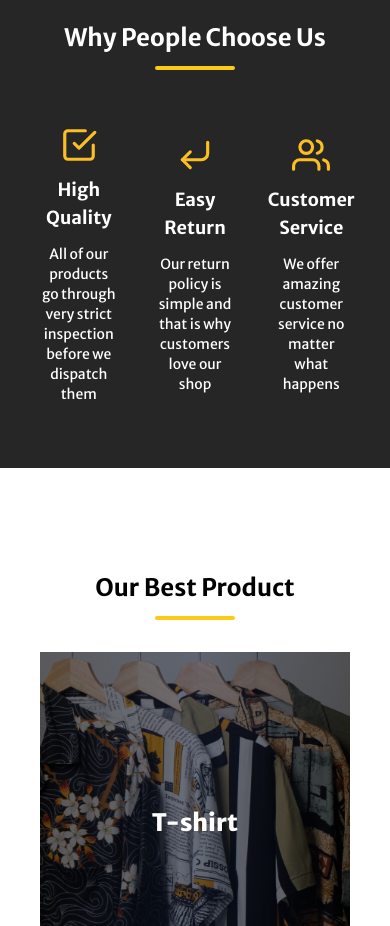
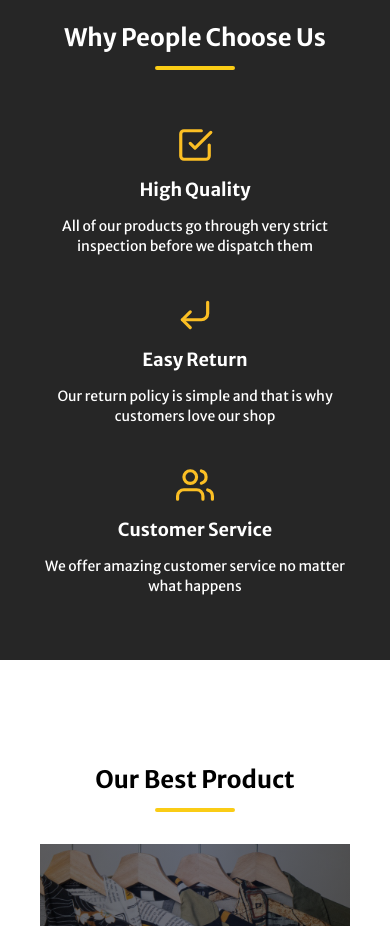
Before and after one commit to rustiandacodes/ribsgold-ecommerce, a React (Create React App) app: page / in a window 390 px wide. Shown: the part 1240-2166 px from the top of the page. Built offline with nearby package versions, Linux system fonts and the light colour scheme.

Commit message:
edited why people choose use on mobile screen

```diff
--- a/src/components/WhyPeopleChooseUs.jsx
+++ b/src/components/WhyPeopleChooseUs.jsx
@@ -8,8 +8,8 @@ const WhyPeopleChooseUs = () => {
       <div className="container mx-auto py-16 px-10 lg:px-0">
         <h2 className="text-2xl font-bold text-center">Why People Choose Us</h2>
         <hr className="mb-14 mt-3 mx-auto w-20 border-2 rounded-full border-yellow-400" />
-        <div className="flex justify-between items-center text-center">
-          <div className="w-1/4 flex flex-col items-center">
+        <div className="flex flex-wrap gap-10 justify-between items-center text-center">
+          <div className="md:w-1/4 flex flex-col items-center">
             <CheckSquare color="#fbbf24" size={38} />
             <h3 className="text-lg font-bold my-3">High Quality</h3>
             <p className="text-sm">
@@ -17,7 +17,7 @@ const WhyPeopleChooseUs = () => {
               dispatch them
             </p>
           </div>
-          <div className="w-1/4 flex flex-col items-center">
+          <div className="md:w-1/4 flex flex-col items-center">
             <CornerDownLeft color="#fbbf24" size={38} />
             <h3 className="text-lg font-bold my-3">Easy Return</h3>
             <p className="text-sm">
@@ -25,7 +25,7 @@ const WhyPeopleChooseUs = () => {
               shop
             </p>
           </div>
-          <div className="w-1/4 flex flex-col items-center">
+          <div className="md:w-1/4  flex flex-col items-center">
             <Users color="#fbbf24" size={38} />
             <h3 className="text-lg font-bold my-3">Customer Service</h3>
             <p className="text-sm">
```
